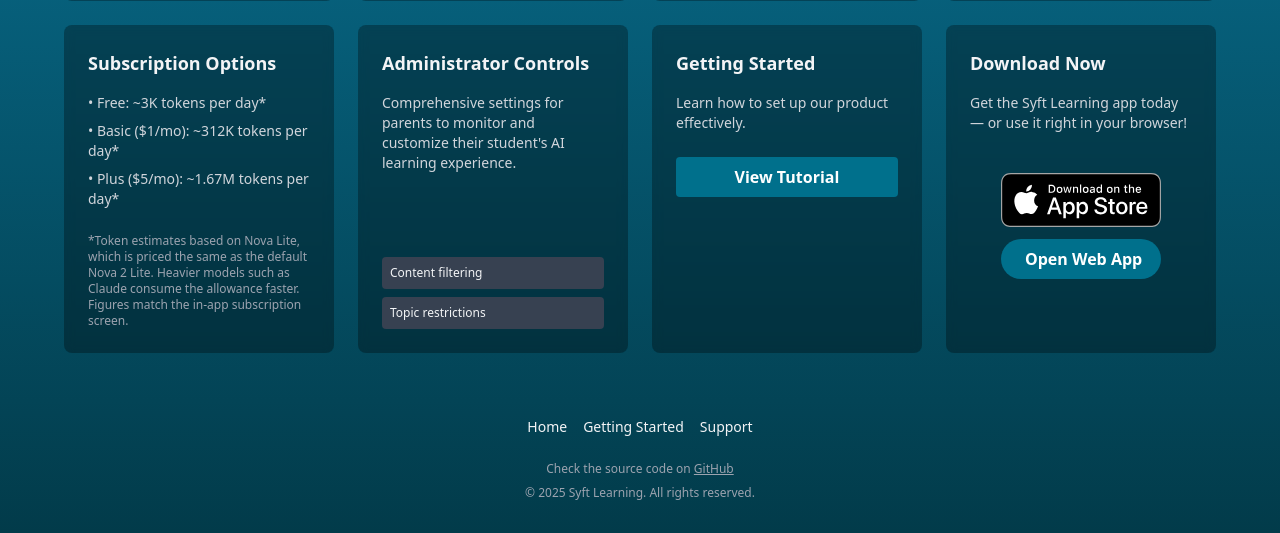
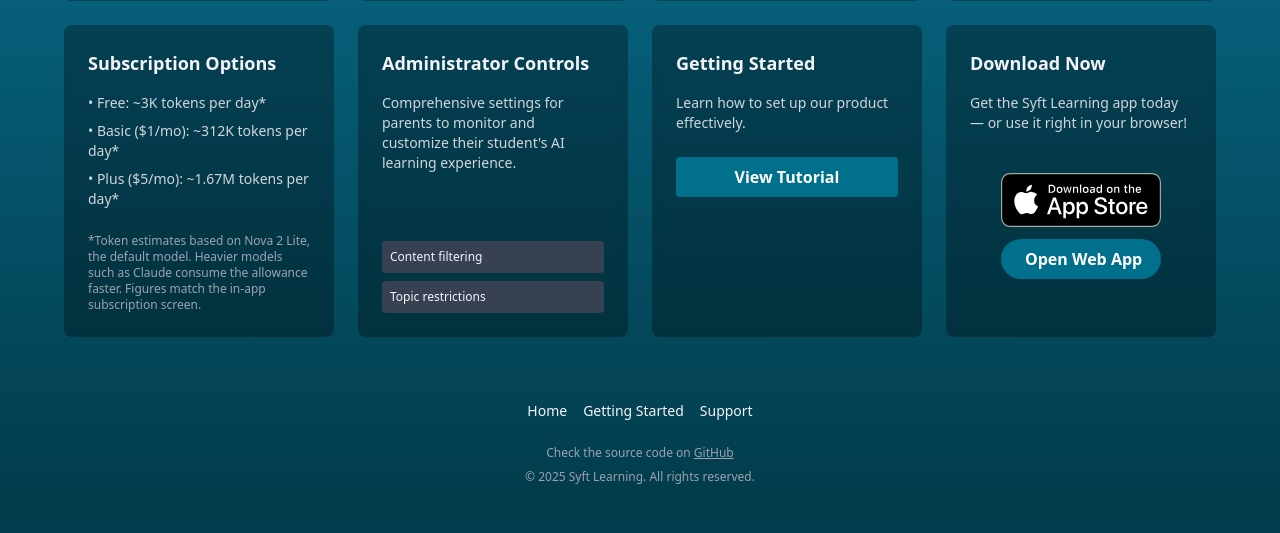
Before and after one commit to tpaulshippy/bots, a Django app: template site/source/templates/marketing.html in a window 1280 px wide. Shown: the part 460-993 px from the top of the page. After the commit the page ends 944 px from the top, so only its background shows below. Run offline with Django 3.2, Linux system fonts and the light colour scheme; the template is opened without the code that fills it, so the values that code supplies are empty; some libraries are stand-ins or nearby versions.

Commit message:
fix(pricing): name Nova 2 Lite as the default, drop stale Nova Lite mention

```diff
--- a/front/app/parent/subscription.tsx
+++ b/front/app/parent/subscription.tsx
@@ -175,7 +175,7 @@ export default function SubscriptionScreen() {
       >
         <ThemedText style={styles.subscribeButtonText}>Restore Purchases</ThemedText>
       </ThemedButton>
-      <ThemedText style={styles.footnote}>* Token estimates based on Nova Lite, priced the same as the default Nova 2 Lite. Heavier models consume the allowance faster.</ThemedText>
+      <ThemedText style={styles.footnote}>* Token estimates based on Nova 2 Lite, the default model. Heavier models consume the allowance faster.</ThemedText>
     </ScrollView>
     )}
     </>
--- a/site/source/templates/marketing.html
+++ b/site/source/templates/marketing.html
@@ -69,7 +69,7 @@
                     <li>• Basic ($1/mo): ~312K tokens per day*</li>
                     <li>• Plus ($5/mo): ~1.67M tokens per day*</li>
                 </ul>
-                <p class="text-xs text-gray-400 mt-auto">*Token estimates based on Nova Lite, which is priced the same as the default Nova 2 Lite. Heavier models such as Claude consume the allowance faster. Figures match the in-app subscription screen.</p>
+                <p class="text-xs text-gray-400 mt-auto">*Token estimates based on Nova 2 Lite, the default model. Heavier models such as Claude consume the allowance faster. Figures match the in-app subscription screen.</p>
             </div>
 
             <!-- Administrator Controls -->
```
